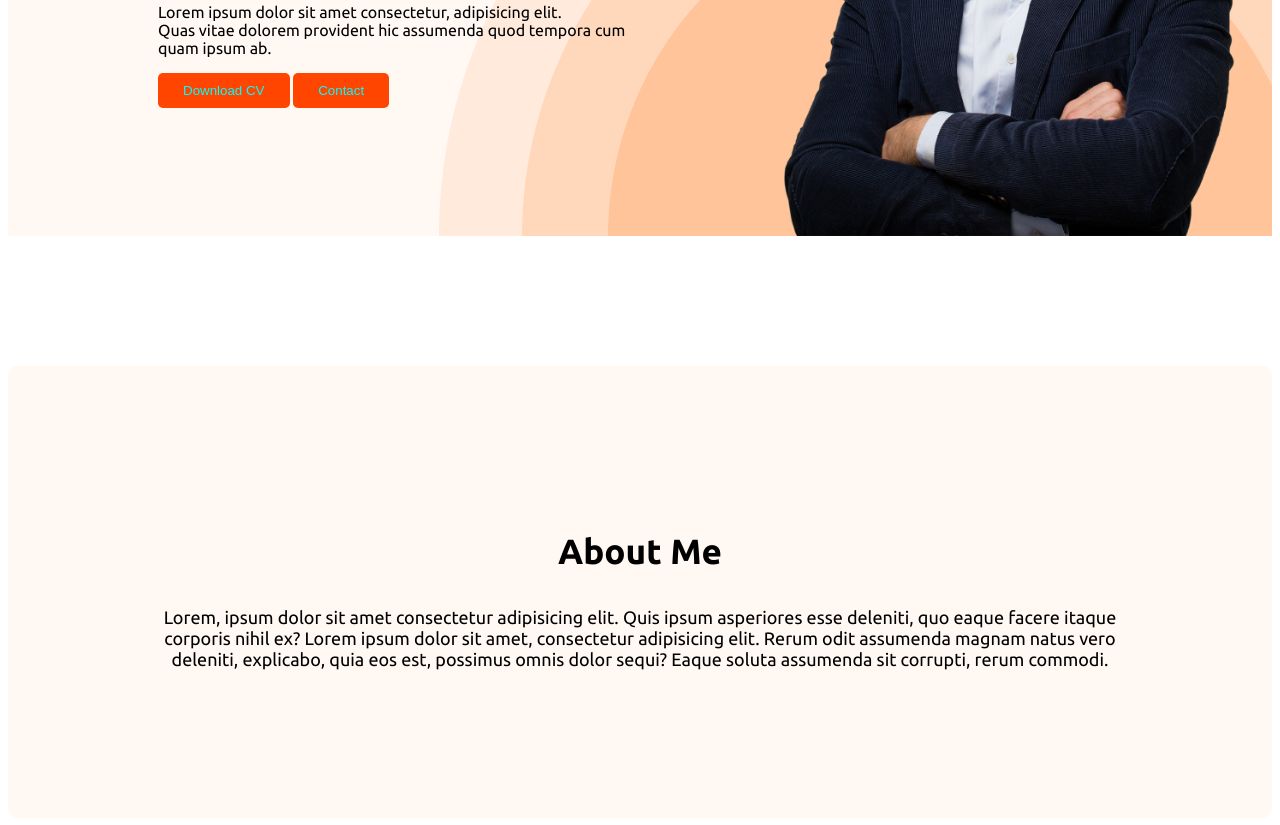
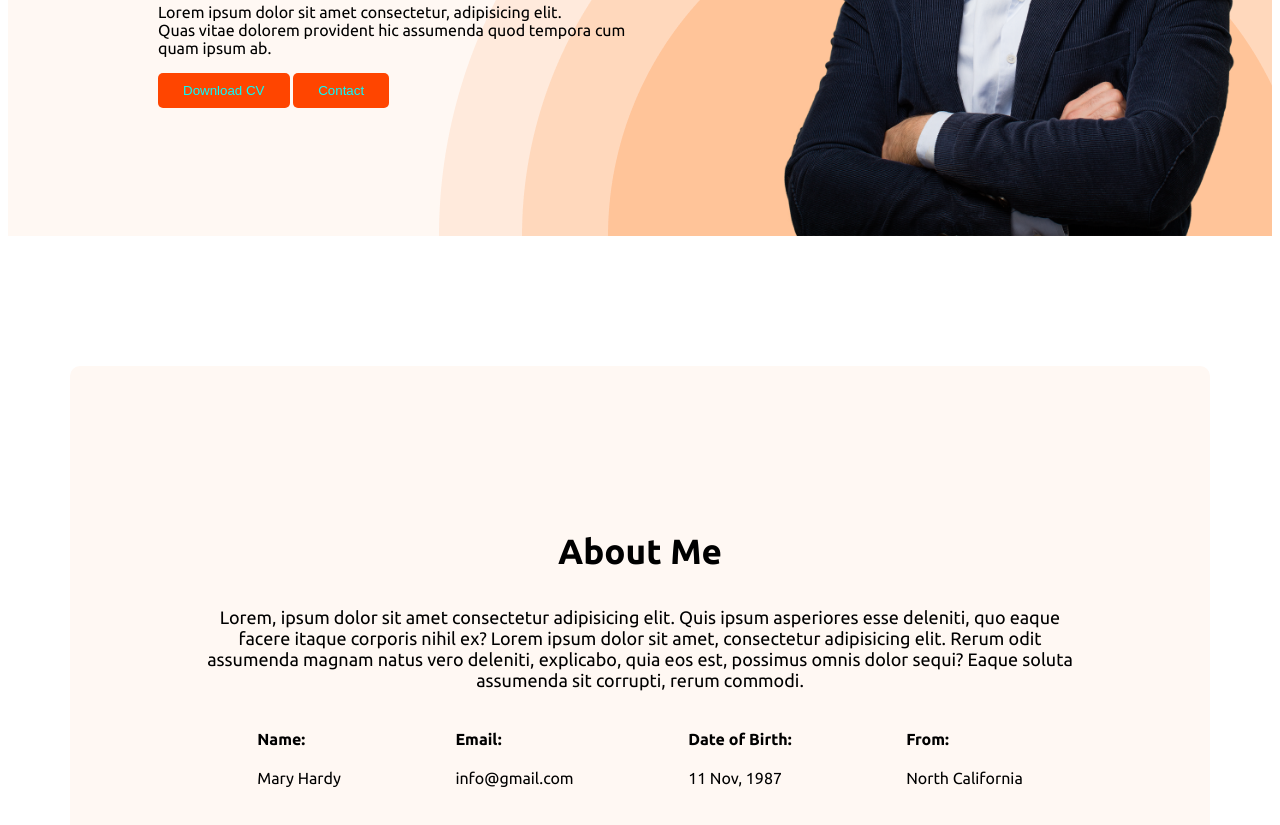
Before and after one commit to asif-444/webdeveloper-portfolio, a plain HTML site: page index.html in a window 1280 px wide. Shown: the part 523-1348 px from the top of the page. Drawn offline with Linux system fonts and the light colour scheme.

Commit message:
added about info

```diff
--- a/index.html
+++ b/index.html
@@ -41,6 +41,24 @@
             <p class="section-description">
                 Lorem, ipsum dolor sit amet consectetur adipisicing elit. Quis ipsum asperiores esse deleniti, quo eaque facere itaque corporis nihil ex? Lorem ipsum dolor sit amet, consectetur adipisicing elit. Rerum odit assumenda magnam natus vero deleniti, explicabo, quia eos est, possimus omnis dolor sequi? Eaque soluta assumenda sit corrupti, rerum commodi.
             </p>
+            <div class="about-info-container">
+                <div class="about-info">
+                    <h4 class="info-title">Name:</h4>
+                    <p class="info-description">Mary Hardy</p>
+                </div>
+                <div class="about-info">
+                    <h4 class="info-title">Email:</h4>
+                    <p class="info-description">info@gmail.com</p>
+                </div>
+                <div class="about-info">
+                    <h4 class="info-title">Date of Birth:</h4>
+                    <p class="info-description">11 Nov, 1987</p>
+                </div>
+                <div class="about-info">
+                    <h4 class="info-title">From:</h4>
+                    <p class="info-description">North California</p>
+                </div>
+            </div>
         </section>
     </main>
     <footer>
--- a/styles/portfolio.css
+++ b/styles/portfolio.css
@@ -97,7 +97,10 @@
 }
 
 /* main section styles */
-
+main{
+    max-width: 1140px;
+    margin: 0 auto;
+}
 
 /* about section styles */
 .about{
@@ -106,3 +109,8 @@
     background-color: #FFF8F3;
     margin: 130px 0;
 }
+
+.about-info-container{
+    display: flex;
+    justify-content: space-around;
+}
```
